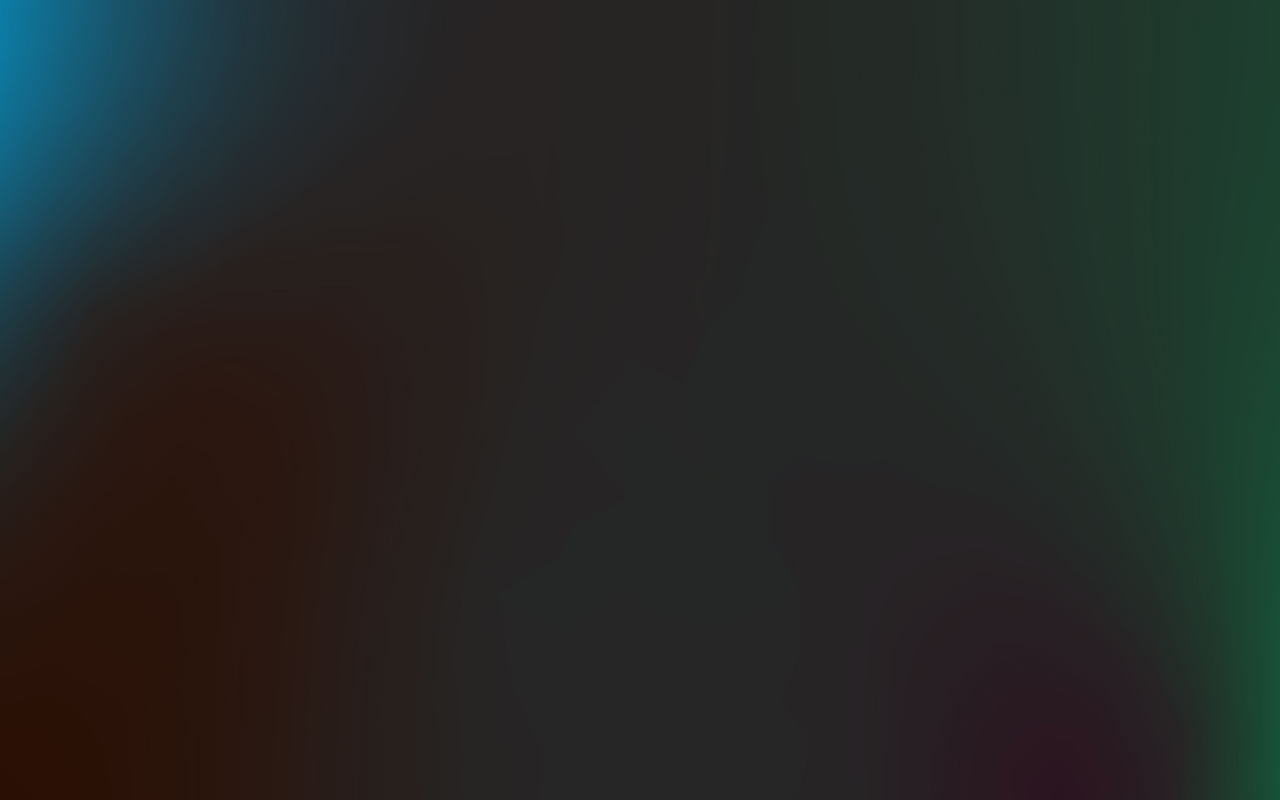
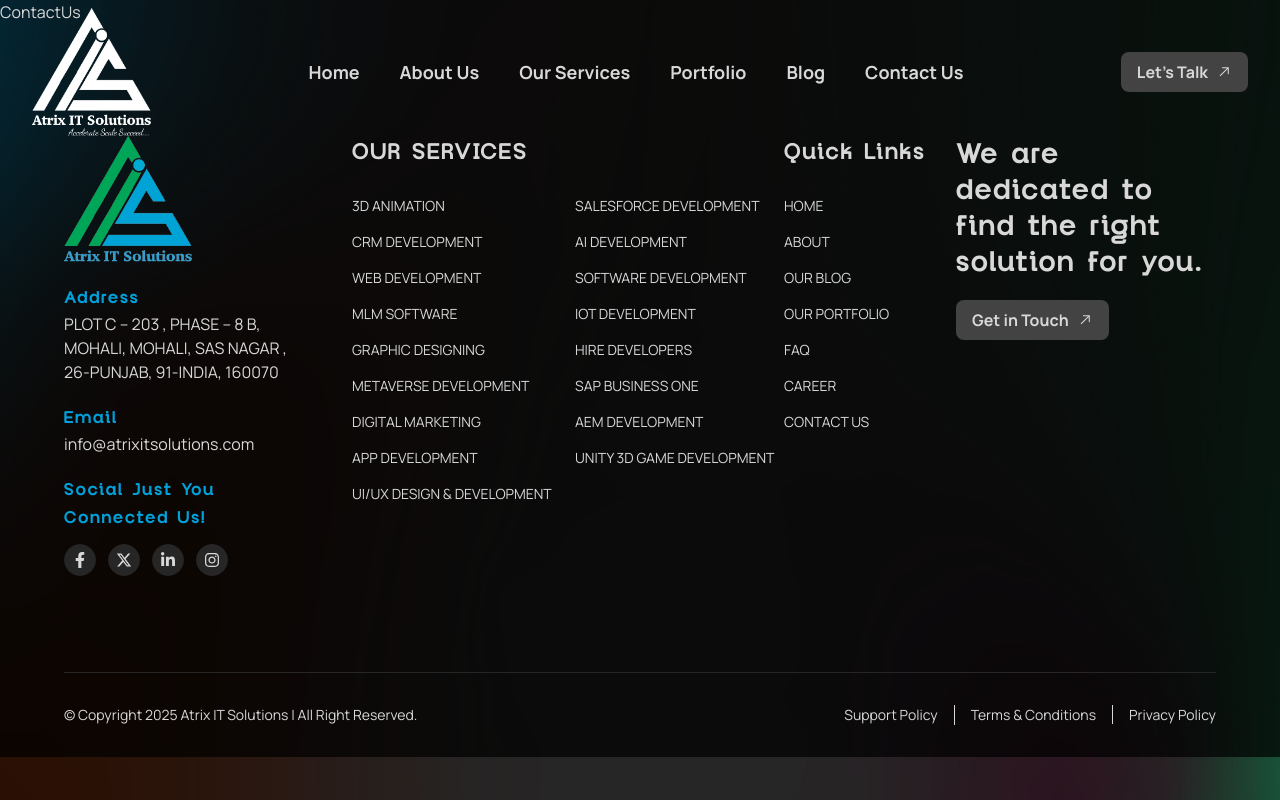
Before and after one commit to atrixit2025/atrix-website, a React (Vite) app in the folder frontend/: page /contact-us in a window 1280 px wide. Before the commit this address had no page. Built offline with nearby package versions, Linux system fonts and the light colour scheme.

Commit message:
add contact us route only
add contact us route only
and create contact page

```diff
--- a/frontend/src/App.jsx
+++ b/frontend/src/App.jsx
@@ -10,6 +10,7 @@
 import NewAddTechnology from "./Dashboard/pages/TechnologyPage/NewAddTechnology";
 import CategoryTechnology from "./Dashboard/pages/TechnologyPage/categoryTechnology";
 import SignInForm from "./Dashboard/components/auth/SignInForm"
+import ContactUs from './Pages/ContactUs';
 
 
 
@@ -22,32 +23,22 @@
         <Route path="/" element={<OutLet />}>
           <Route index element={<Home />} />
           <Route path='/about' element={<About />} />
+          <Route path='/contact-us' element={<ContactUs />} />
 
         </Route>
-
-
-
-
-
       </Routes>
 
 
       <Routes>
         {/* Dashboard Layout */}
-
-
         <Route element={<AppLayout />}>
           <Route index path="/Dashboard" element={<DashboardHome />} />
-                        <Route  path="/Technology" element={<Technology />} />
-                        <Route  path="/AddNewTechnology" element={<NewAddTechnology />} />
-                        <Route  path="/CategoryTechnology" element={<CategoryTechnology />} />
+          <Route path="/Technology" element={<Technology />} />
+          <Route path="/AddNewTechnology" element={<NewAddTechnology />} />
+          <Route path="/CategoryTechnology" element={<CategoryTechnology />} />
         </Route>
-
-                        <Route  path="/AISLogin" element={<SignInForm />} />
-
+        <Route path="/AISLogin" element={<SignInForm />} />
       </Routes>
-
-
     </BrowserRouter>
 
   )
--- /dev/null
+++ b/frontend/src/Pages/ContactUs.jsx
@@ -0,0 +1,9 @@
+import React from 'react'
+
+const ContactUs = () => {
+    return (
+        <div>ContactUs</div>
+    )
+}
+
+export default ContactUs
```
Lines whose indentation alone changed are shown as unchanged.
